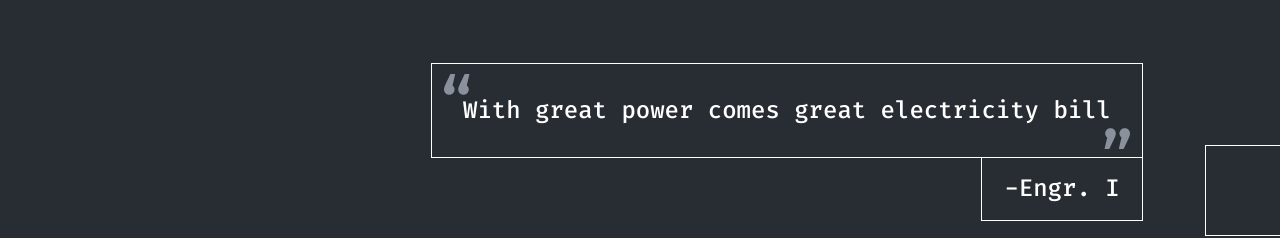
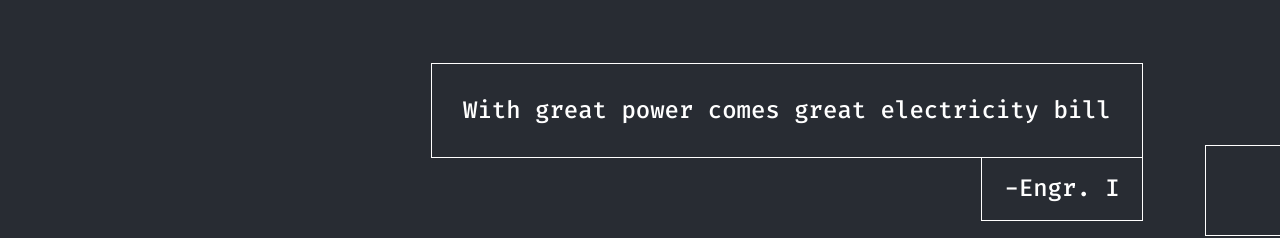
Before and after one commit to asapconet/asap-portfolio, a Next.js app: page / in a window 1280 px wide. Shown: the part 606-844 px from the top of the page. Built offline with nearby package versions, Linux system fonts and the light colour scheme; a web font is replaced by a local one.

Commit message:
chore: update quotes area

```diff
--- a/src/components/sections/QuoteArea.tsx
+++ b/src/components/sections/QuoteArea.tsx
@@ -15,14 +15,14 @@ export default function QuoteArea() {
           className="flex text-center items-center w-full border border-white relative min-h-[80px] sm:min-h-[95px] overflow-hidden"
         >
           {/* Top-left quote */}
-          <QuotationIcon className="absolute top-1 sm:top-1.5 sm:left-1 w-2 h-2 sm:w-6 sm:h-6 opacity-75" />
+          <QuotationIcon className="hidden sm:absolute top-1 sm:top-1.5 sm:left-1 w-2 h-2 sm:w-6 sm:h-6 opacity-75" />
 
           <p className="heading-3 md:heading-2 text-center w-full px-2 py-3">
             With great power comes great electricity bill
           </p>
 
           {/* Bottom-right quote */}
-          <QuotationIcon className="absolute rotate-180 bottom-1 sm:right-1 w-2 h-2 sm:w-6 sm:h-6 opacity-75" />
+          <QuotationIcon className="hidden sm:absolute rotate-180 bottom-1 sm:right-1 w-2 h-2 sm:w-6 sm:h-6 opacity-75" />
         </motion.div>
 
         <motion.div
```
